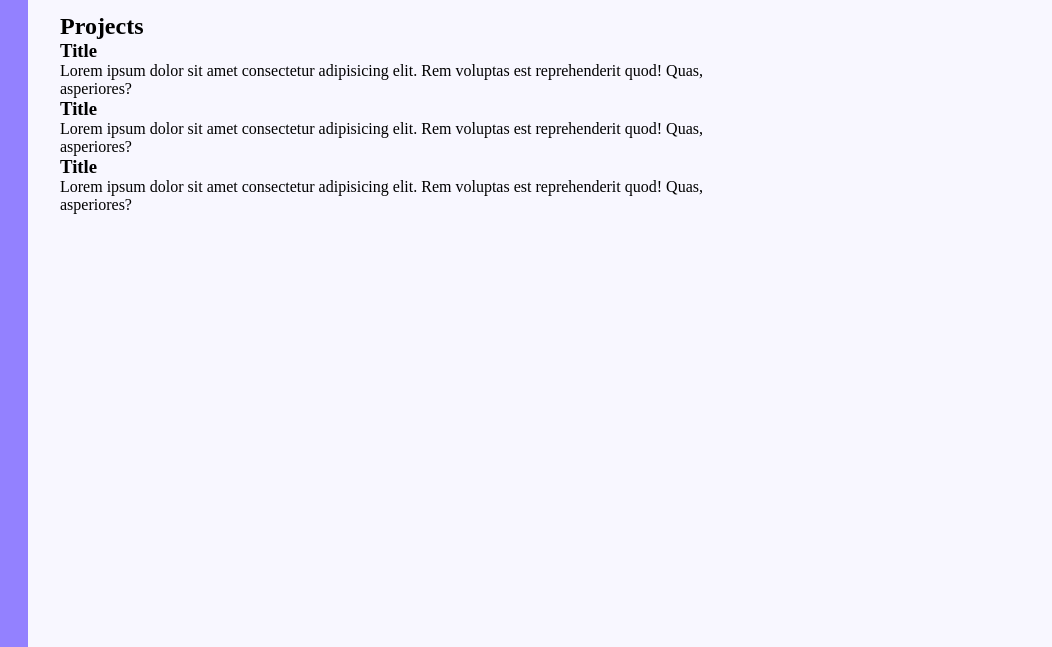
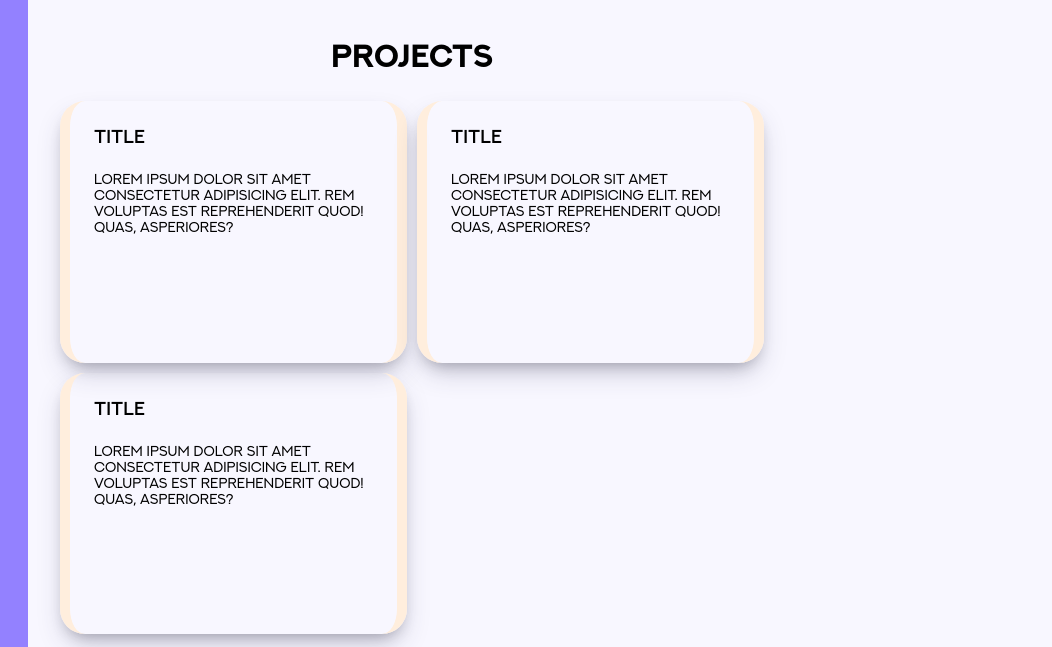
Before and after one commit to hny-codes/odin-admin-dashboard, a plain HTML site: page index.html in a window 1280 px wide. Shown: the part 292-939 px from the top of the page, 228-1280 px from the left. Drawn offline with Linux system fonts and the light colour scheme.

Commit message:
Add main styling to project container within main project body

```diff
--- a/index.html
+++ b/index.html
@@ -124,7 +124,7 @@
         </div>
         <div class="project-container">
           <h2>Projects</h2>
-          <div>
+          <div class="projects">
             <article class="project">
               <h3>Title</h3>
               <p>
--- a/style.css
+++ b/style.css
@@ -181,3 +181,40 @@ body {
   font-family: var(--font-family-bold);
   font-size: 1rem;
 }
+
+/* Project container */
+.project-container {
+    display: grid;
+    grid: 0.5fr 3fr / 1fr;
+}
+
+.project-container h2 {
+    text-align: center;
+    font-size: 2rem;
+    font-family: var(--font-family-bold);
+    margin-top: 1.5rem;
+}
+
+.projects {
+    display: grid;
+    grid-template-columns: repeat(auto-fill, minmax(250px, 1fr));
+    gap: 10px;
+}
+
+.project {
+    box-shadow: var(--box-shadow-primary);
+    border-radius: 25px;
+    padding: 1.5rem;
+    border-left: 10px solid var(--clr-project-primary);
+    border-right: 10px solid var(--clr-project-primary);
+}
+
+.project h3 {
+    margin-bottom: 1.5rem;
+    font-family: var(--font-family-semibold);
+}
+
+.project p {
+    font-family: var(--font-family-regular);
+    font-size: 0.9rem;
+}
```
